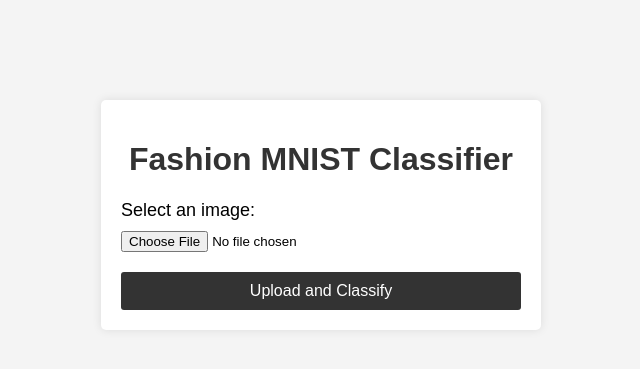
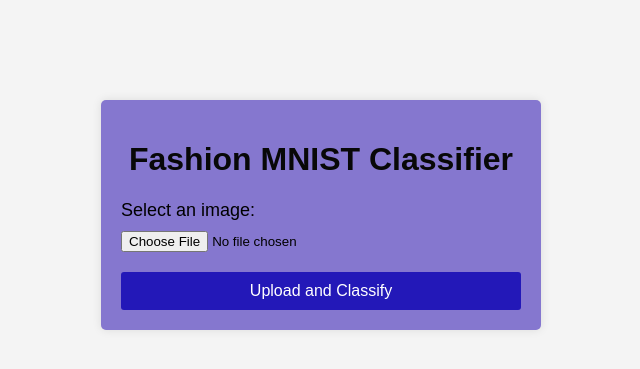
Before and after one commit to vicky3663/AI_Group17, a Flask app: page / in a window 1280 px wide. Shown: the top 369 px of the page, without its empty margins (319-959 px from the left). Run offline with Flask 3, Linux system fonts and the light colour scheme.

Commit message:
Add files via upload

```diff
--- /dev/null
+++ b/requirements.txt
@@ -0,0 +1,5 @@
+Flask
+tensorflow
+numpy
+matplotlib
+pandas
--- a/static/css/style.css
+++ b/static/css/style.css
@@ -8,7 +8,7 @@ body {
   .container {
     width: 400px;
     margin: 100px auto;
-    background: #fff;
+    background: #8577cf;
     padding: 20px;
     border-radius: 5px;
     box-shadow: 0 0 10px rgba(0,0,0,0.1);
@@ -16,7 +16,7 @@ body {
 
   h1 {
     text-align: center;
-    color: #333;
+    color: #080808;
   }
 
   form {
@@ -36,7 +36,7 @@ body {
   button {
     padding: 10px;
     font-size: 16px;
-    background: #333;
+    background: #2318b8;
     color: #fff;
     border: none;
     cursor: pointer;
@@ -44,14 +44,14 @@ body {
   }
 
   button:hover {
-    background: #555;
+    background: #0d0d0e;
   }
 
   a {
     display: block;
     margin-top: 20px;
     text-align: center;
-    color: #333;
+    color: #131212;
     text-decoration: none;
   }
 
```
Also changed, not shown: README.md.
